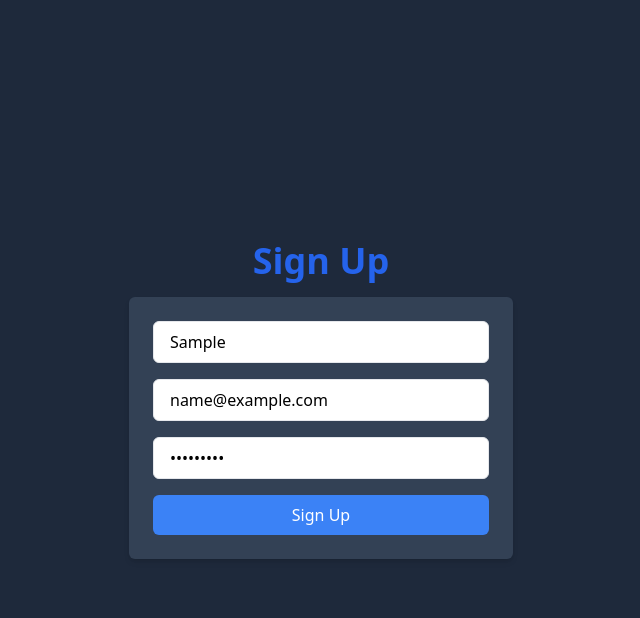
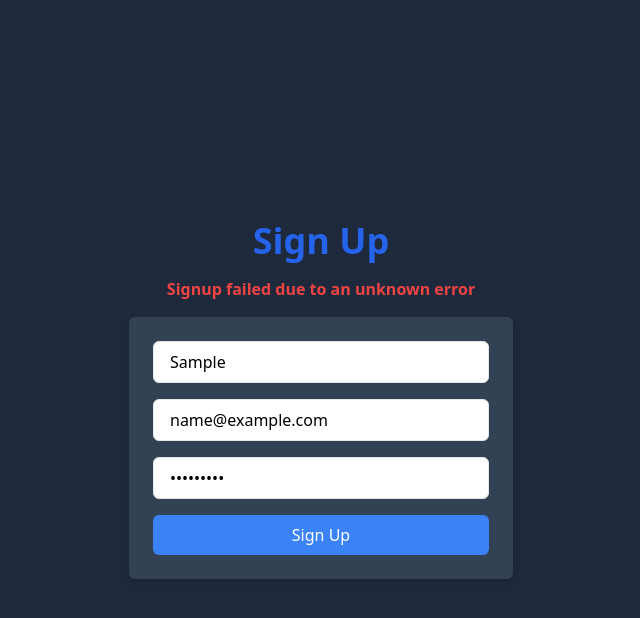
Before and after one commit to segnitsega/chatbot-app, a React (Vite) app: page /signup in a window 1280 px wide. Both pictures are taken after typing "Sample", "name@example.com", "Sample123" into the empty fields and a click on the button "Sign Up". Shown: the top 618 px of the page, without its empty margins (319-959 px from the left). Built offline with nearby package versions, Linux system fonts and the light colour scheme; no server answers.

Commit message:
add error displaying to signup page

```diff
--- a/src/pages/SignupPage.jsx
+++ b/src/pages/SignupPage.jsx
@@ -5,6 +5,7 @@ import { signupUser } from "../services/api";
 const SignupPage = () => {
   const [username, setUsername] = useState("");
   const [password, setPassword] = useState("");
+  const [errorMessage, setErrorMessage] = useState("");
   const navigate = useNavigate();
 
   const handleSignup = async (e) => {
@@ -12,9 +13,11 @@ const SignupPage = () => {
 
     try {
       await signupUser(username, password);
+      setErrorMessage("");
       navigate("/login");
     } catch (error) {
       console.error("Signup failed:", error.message);
+      setErrorMessage(error.message);
     }
   };
 
@@ -23,6 +26,13 @@ const SignupPage = () => {
   return (
     <div className="bg-slate-800 bg-cover min-h-screen flex flex-col items-center justify-center">
       <h1 className="mb-4 text-4xl font-bold text-blue-600">Sign Up</h1>
+
+      {errorMessage && (
+        <div className="mb-4 text-red-500 text-center font-semibold">
+          {errorMessage}
+        </div>
+      )}
+
       <form className="bg-slate-700 w-96 p-6 shadow-md rounded-md" onSubmit={handleSignup}>
         <input
           type="text"
```
